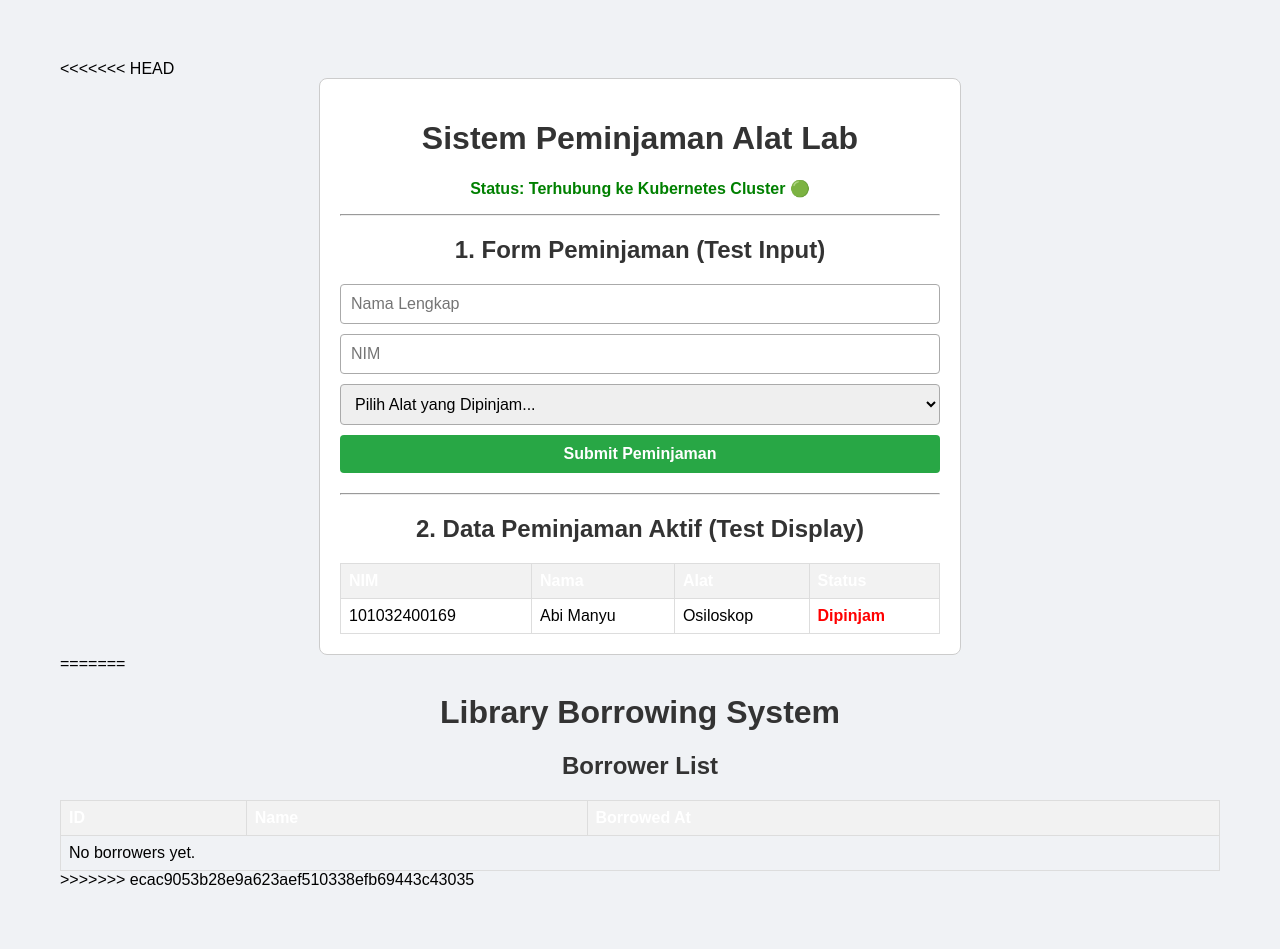
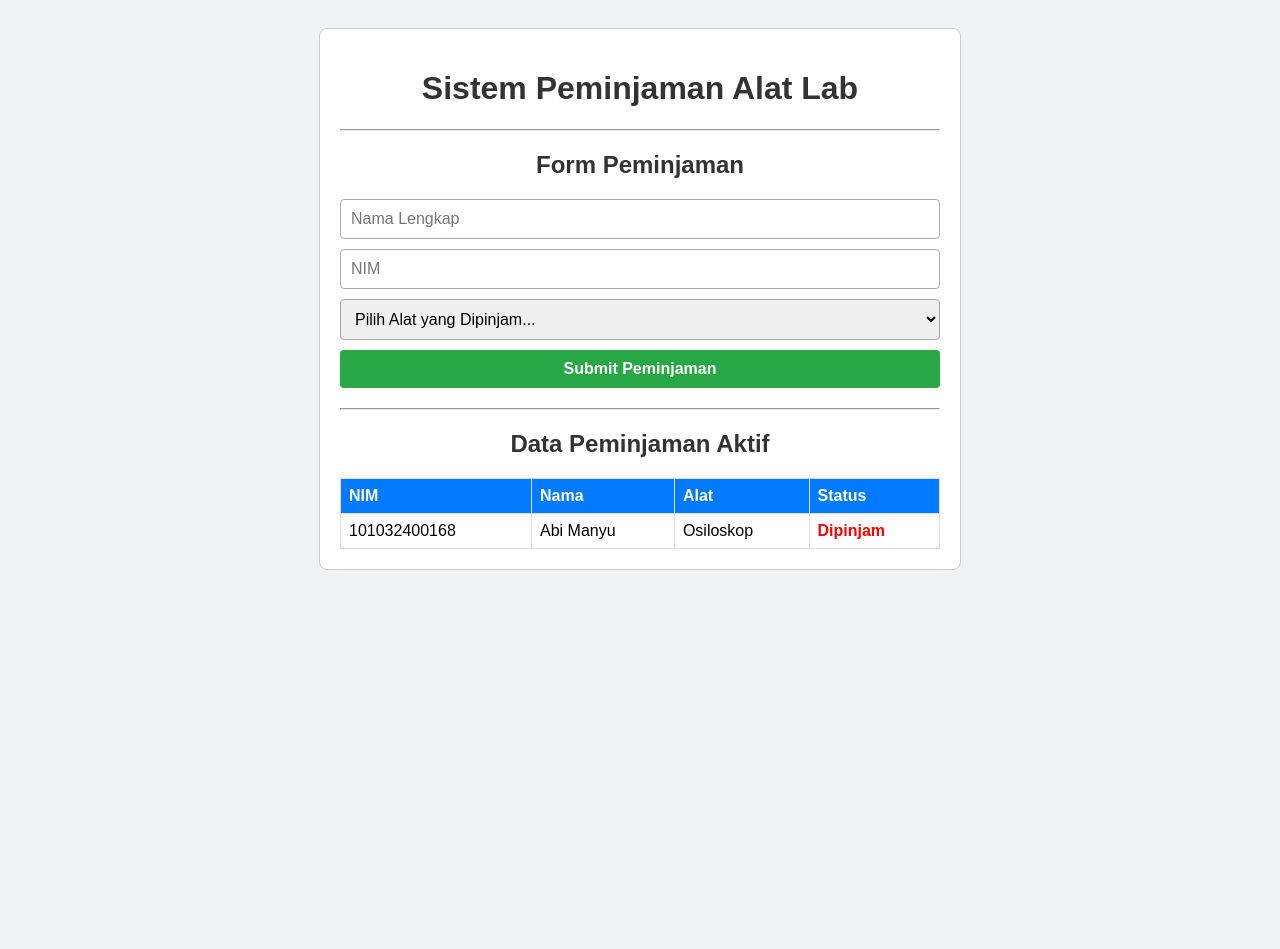
Before and after one commit to khalilghibran/Tubes-Cloud-Computing-, a Flask app: page / in a window 1280 px wide. After the commit the page ends 570 px from the top, so only its background shows below. Run offline with Flask 3, Linux system fonts and the light colour scheme; data that the repository does not hold is empty.

Commit message:
ini pron en part2

```diff
--- a/displayapp/templates/index.html
+++ b/displayapp/templates/index.html
@@ -1,23 +1,22 @@
 <!DOCTYPE html>
-<<<<<<< HEAD
 <html lang="id">
 <head>
     <meta charset="UTF-8">
     <meta name="viewport" content="width=device-width, initial-scale=1.0">
     <title>Peminjaman Alat Laboratorium</title>
     <style>
-        /* Styling sangat dasar agar rapi di tengah dan nyaman dibaca */
+
         body { font-family: Arial, sans-serif; background-color: #f0f2f5; padding: 20px; }
         .container { max-width: 600px; margin: auto; background: white; padding: 20px; border-radius: 8px; border: 1px solid #ccc; }
         h1, h2 { color: #333; text-align: center; }
 
-        /* Styling Form */
+
         form { display: flex; flex-direction: column; gap: 10px; margin-bottom: 20px; }
         input, select, button { padding: 10px; font-size: 16px; border: 1px solid #aaa; border-radius: 4px; }
         button { background-color: #28a745; color: white; border: none; cursor: pointer; font-weight: bold; }
         button:hover { background-color: #218838; }
 
-        /* Styling Tabel */
+
         table { width: 100%; border-collapse: collapse; margin-top: 10px; }
         th, td { border: 1px solid #ddd; padding: 8px; text-align: left; }
         th { background-color: #007bff; color: white; }
@@ -27,11 +26,10 @@
 
     <div class="container">
         <h1>Sistem Peminjaman Alat Lab</h1>
-        <p style="text-align: center; color: green; font-weight: bold;">Status: Terhubung ke Kubernetes Cluster 🟢</p>
 
         <hr>
 
-        <h2>1. Form Peminjaman (Test Input)</h2>
+        <h2>Form Peminjaman</h2>
         <form action="/pinjam" method="POST">
             <input type="text" name="nama" placeholder="Nama Lengkap" required>
             <input type="text" name="nim" placeholder="NIM" required>
@@ -46,7 +44,7 @@
 
         <hr>
 
-        <h2>2. Data Peminjaman Aktif (Test Display)</h2>
+        <h2>Data Peminjaman Aktif</h2>
         <table>
             <thead>
                 <tr>
@@ -58,7 +56,7 @@
             </thead>
             <tbody>
                 <tr>
-                    <td>101032400169</td>
+                    <td>101032400168</td>
                     <td>Abi Manyu</td>
                     <td>Osiloskop</td>
                     <td style="color: red; font-weight: bold;">Dipinjam</td>
@@ -69,45 +67,3 @@
 
 </body>
 </html>
-=======
-<html>
-<head>
-    <title>Borrower List</title>
-    <style>
-        body { font-family: Arial; margin: 40px; }
-        table { border-collapse: collapse; width: 100%; }
-        th, td { border: 1px solid #ddd; padding: 8px; text-align: left; }
-        th { background: #f2f2f2; }
-        .error { background: #f8d7da; color: #721c24; padding: 10px; border-radius: 4px; }
-    </style>
-</head>
-<body>
-    <h1>Library Borrowing System</h1>
-    <h2>Borrower List</h2>
-    {% if error %}
-        <div class="error">{{ error }}</div>
-    {% endif %}
-    <table>
-        <thead>
-            <tr>
-                <th>ID</th>
-                <th>Name</th>
-                <th>Borrowed At</th>
-            </tr>
-        </thead>
-        <tbody>
-            {% for b in borrowers %}
-            <tr>
-                <td>{{ b.id }}</td>
-                <td>{{ b.name }}</td>
-                <td>{{ b.created_at }}</td>
-            </tr>
-            {% endfor %}
-            {% if not borrowers %}
-            <tr><td colspan="3">No borrowers yet.</td></tr>
-            {% endif %}
-        </tbody>
-    </table>
-</body>
-</html>
->>>>>>> ecac9053b28e9a623aef510338efb69443c43035
```
